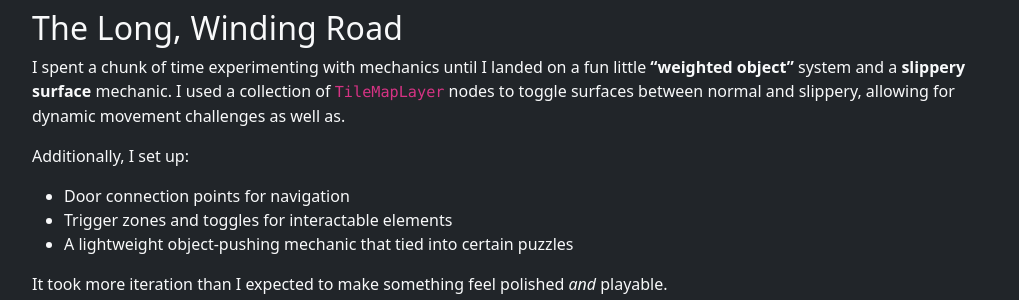
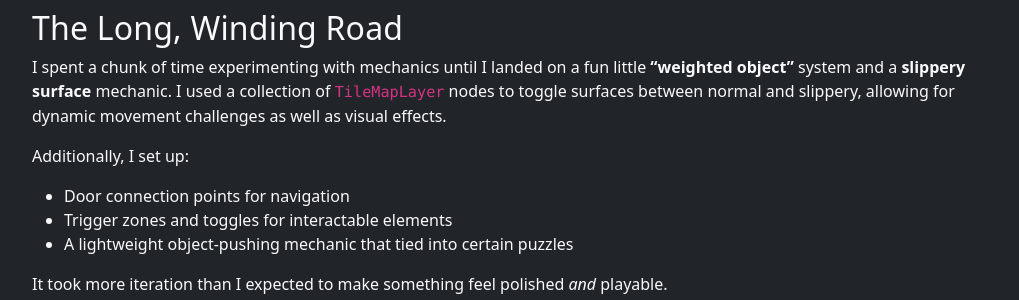
Before and after one commit to ChanceYoung/ChanceYoung.github.io, a Jekyll site: the page built from projects/objectiveoptional.md, in a window 1280 px wide. Shown: the part 709-1009 px from the top of the page, without its empty margins (130-1149 px from the left). Built offline with Jekyll 4.4.1, drawn with Linux system fonts in a browser that asks for light colours; our own code applies the rules of GitHub Pages for plain Markdown files.

Commit message:
projects/objectiveoptional.md updated from https://stackedit.io/

```diff
--- a/projects/objectiveoptional.md
+++ b/projects/objectiveoptional.md
@@ -32,7 +32,7 @@ At this point, we were already three days in—and the itch to *actually start b
 
 ## The Long, Winding Road
 
-I spent a chunk of time experimenting with mechanics until I landed on a fun little **"weighted object"** system and a **slippery surface** mechanic. I used a collection of `TileMapLayer` nodes to toggle surfaces between normal and slippery, allowing for dynamic movement challenges as well as.
+I spent a chunk of time experimenting with mechanics until I landed on a fun little **"weighted object"** system and a **slippery surface** mechanic. I used a collection of `TileMapLayer` nodes to toggle surfaces between normal and slippery, allowing for dynamic movement challenges as well as visual effects.
 
 Additionally, I set up:
 - Door connection points for navigation
```
Also changed, not shown: other parts of projects/objectiveoptional.md (+1 -1 lines).
